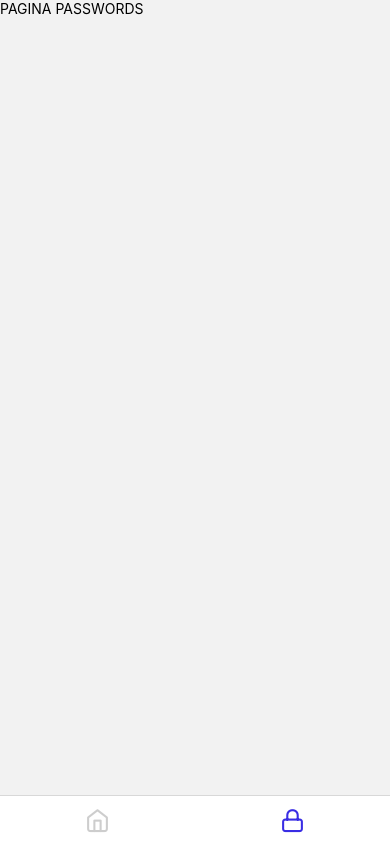
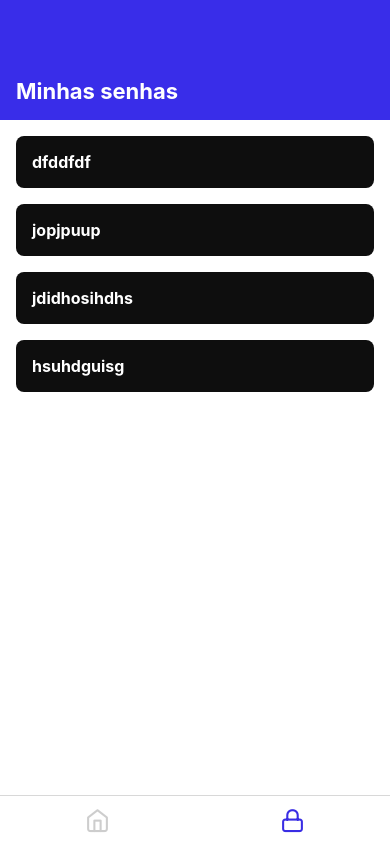
Before and after one commit to oMatheus-Farias/appPassword, a React Native app in the folder appPassword/: screen /Passwords in a window 390 px wide. Built offline with nearby package versions, Linux system fonts and the light colour scheme.

Commit message:
feat: estilizada página Passwords

```diff
--- /dev/null
+++ b/appPassword/src/components/RenderPasswords/index.js
@@ -0,0 +1,13 @@
+import React from "react";
+import {
+    Container,
+    PasswordText
+} from './styles';
+
+export default function RenderPasswords({ data }){
+    return(
+        <Container>
+            <PasswordText>{ data }</PasswordText>
+        </Container>
+    );
+};
--- /dev/null
+++ b/appPassword/src/components/RenderPasswords/styles.js
@@ -0,0 +1,15 @@
+import styled from "styled-components/native";
+
+export const Container = styled.TouchableOpacity`
+    width: 100%;
+    padding: 16px;
+    background-color: #0E0E0E;
+    border-radius: 8px;
+    margin-bottom: 16px;
+`;
+
+export const PasswordText = styled.Text`
+    font-size: 16px;
+    font-weight: 700;
+    color: #FFF;
+`;
--- a/appPassword/src/pages/Passwords/index.js
+++ b/appPassword/src/pages/Passwords/index.js
@@ -1,10 +1,32 @@
 import React from "react";
-import { View, Text } from "react-native";
+import { AsyncStorage } from 'react-native';
+import {
+    Container,
+    Header,
+    Title,
+    ContentPasswords,
+    ListPassword
+} from './styled';
+
+import RenderPasswords from "../../components/RenderPasswords";
 
 export default function Passwords(){
+    let listPassword = ['dfddfdf', 'jopjpuup', 'jdidhosihdhs', 'hsuhdguisg'];
+
+
+
     return(
-        <View style={{ flex: 1 }}>
-            <Text>PAGINA PASSWORDS</Text>
-        </View>
+        <Container>
+            <Header>
+                <Title>Minhas senhas</Title>
+            </Header>
+
+            <ContentPasswords>
+                <ListPassword
+                    data={ listPassword }
+                    renderItem={ ({ item }) => <RenderPasswords data={ item } /> }
+                />
+            </ContentPasswords>
+        </Container>
     );
 };
--- a/appPassword/src/pages/Passwords/styled.js
+++ b/appPassword/src/pages/Passwords/styled.js
@@ -0,0 +1,27 @@
+import styled from "styled-components/native";
+
+export const Container = styled.View`
+    flex: 1;
+`;
+
+export const Header = styled.SafeAreaView`
+    width: 100%;
+    height: 120px;
+    background-color: #392DE9;
+    padding: 16px;
+    justify-content: flex-end;
+`;
+
+export const Title = styled.Text`
+    font-size: 22px;
+    font-weight: 700;
+    color: #FFF;
+`;
+
+export const ContentPasswords = styled.View`
+    flex: 1;
+    background-color: #FFF;
+    padding: 16px;
+`;
+
+export const ListPassword = styled.FlatList``;
```
